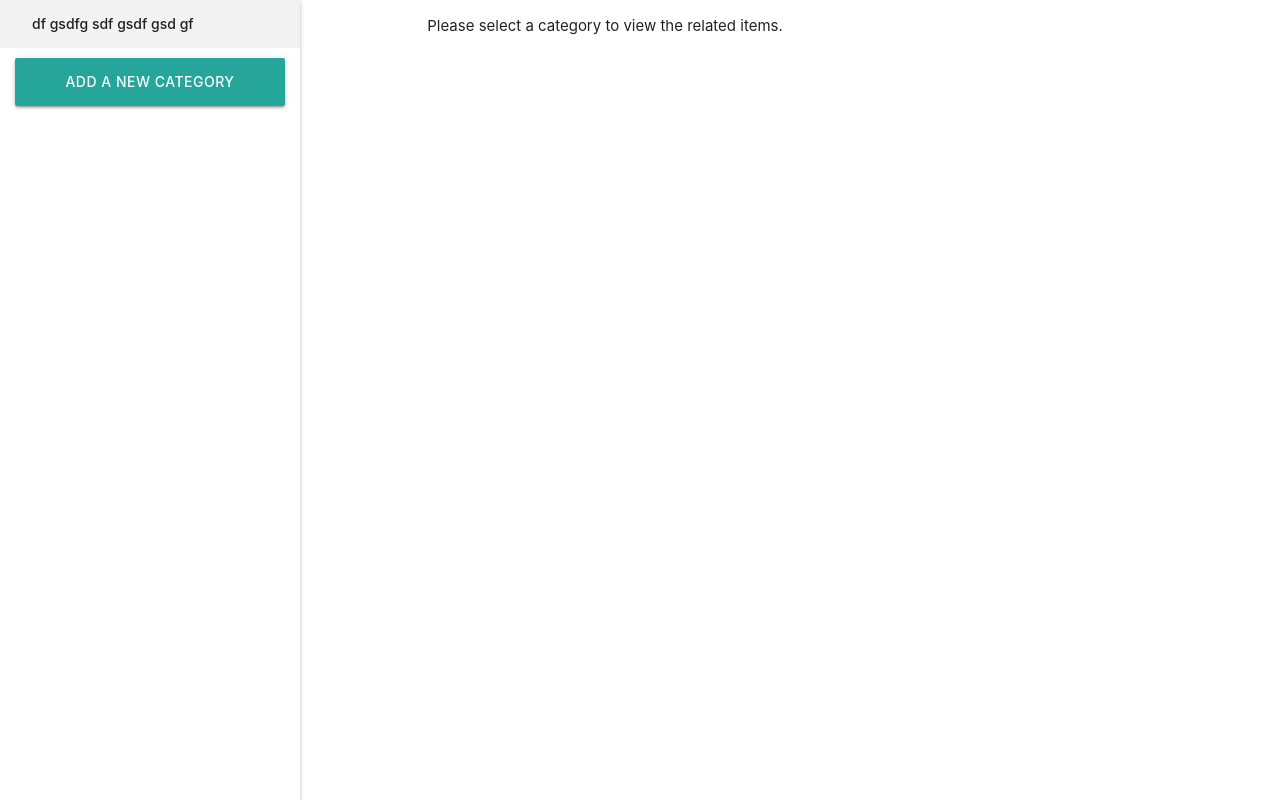
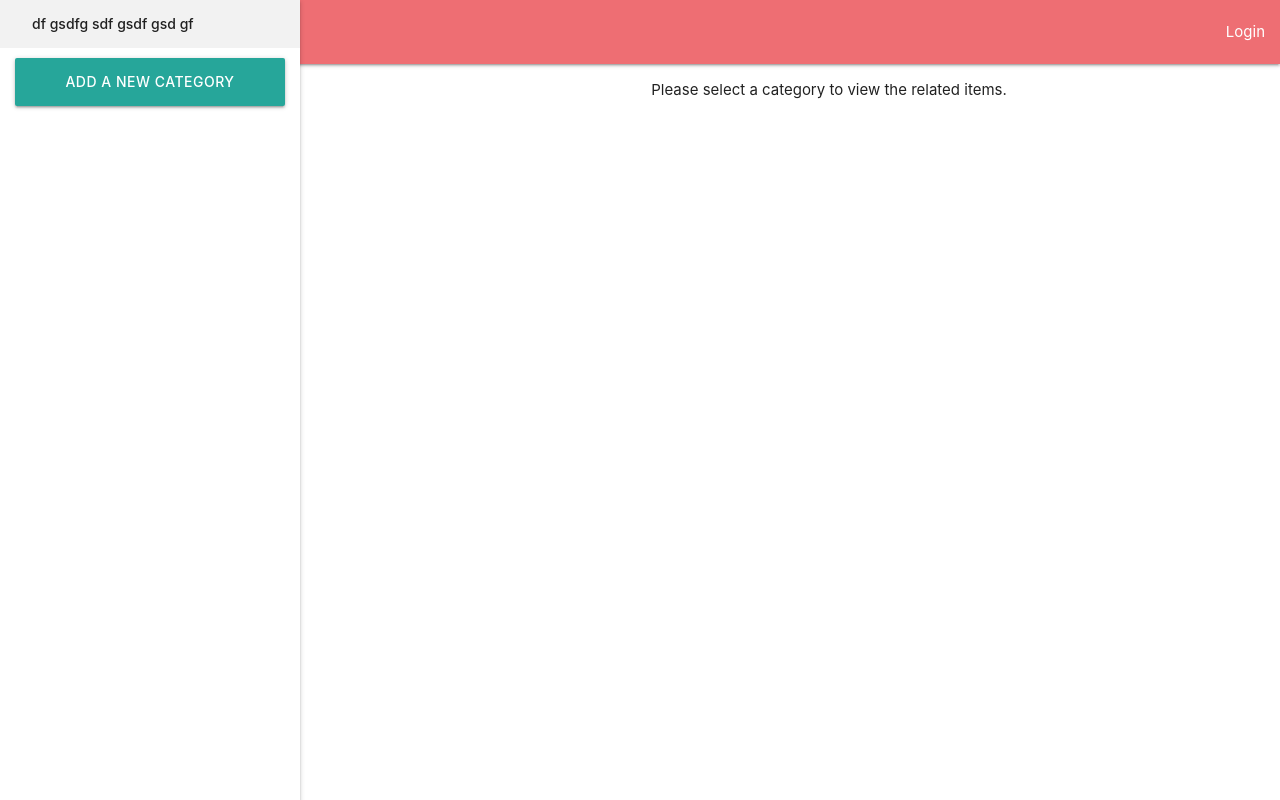
Before and after one commit to kregarm/udacit-catalog-project, a Flask app: page / in a window 1280 px wide. Run offline with Flask 2, Linux system fonts and the light colour scheme.

Commit message:
added navbar

```diff
--- a/templates/landing.html
+++ b/templates/landing.html
@@ -3,8 +3,9 @@
 {% include "sidebar.html" %}
 
 <div class="row">
-    <div class="col s6 offset-s3">
+    <div class="col s6 offset-s6">
         <p>Please select a category to view the related items.</p>
     </div>
 </div>
+
 {% endblock %}
--- a/templates/main.html
+++ b/templates/main.html
@@ -15,6 +15,15 @@
 		<!--<link rel=stylesheet type=text/css href="{{ url_for('static', filename='styles.css') }}"> -->
 	</head>
 	<body>
+
+		<nav>
+			<div class="nav-wrapper">
+				<ul id="nav-mobile" class="right hide-on-med-and-down">
+				<li><a href="#">Login</a></li>
+				</ul>
+			</div>
+		</nav>
+
 		<div class="container">
 			{% block content %}
 			{% endblock %}
--- a/templates/show-item.html
+++ b/templates/show-item.html
@@ -3,7 +3,7 @@
 {% include "sidebar.html" %}
 
 <div class="row">
-    <div class="col s8 offset-s2">
+    <div class="col s8 offset-s4">
         <div class="card">
             <div class="card-content">
                 <div class="card-title">
--- a/templates/show-items.html
+++ b/templates/show-items.html
@@ -2,7 +2,7 @@
 {% block content %}
 {% include "sidebar.html" %}
 <div class="row">
-    <div class="col s6 offset-s3">
+    <div class="col s6 offset-s4">
         <h4>Items in category {{category.name}}</h4>
         <a href="{{url_for('editCategory', category_id = category.id)}}" class="waves-effect waves-light btn">Edit this category</a>
         <div class="collection">
```
Also changed, not shown: catalog.db.
